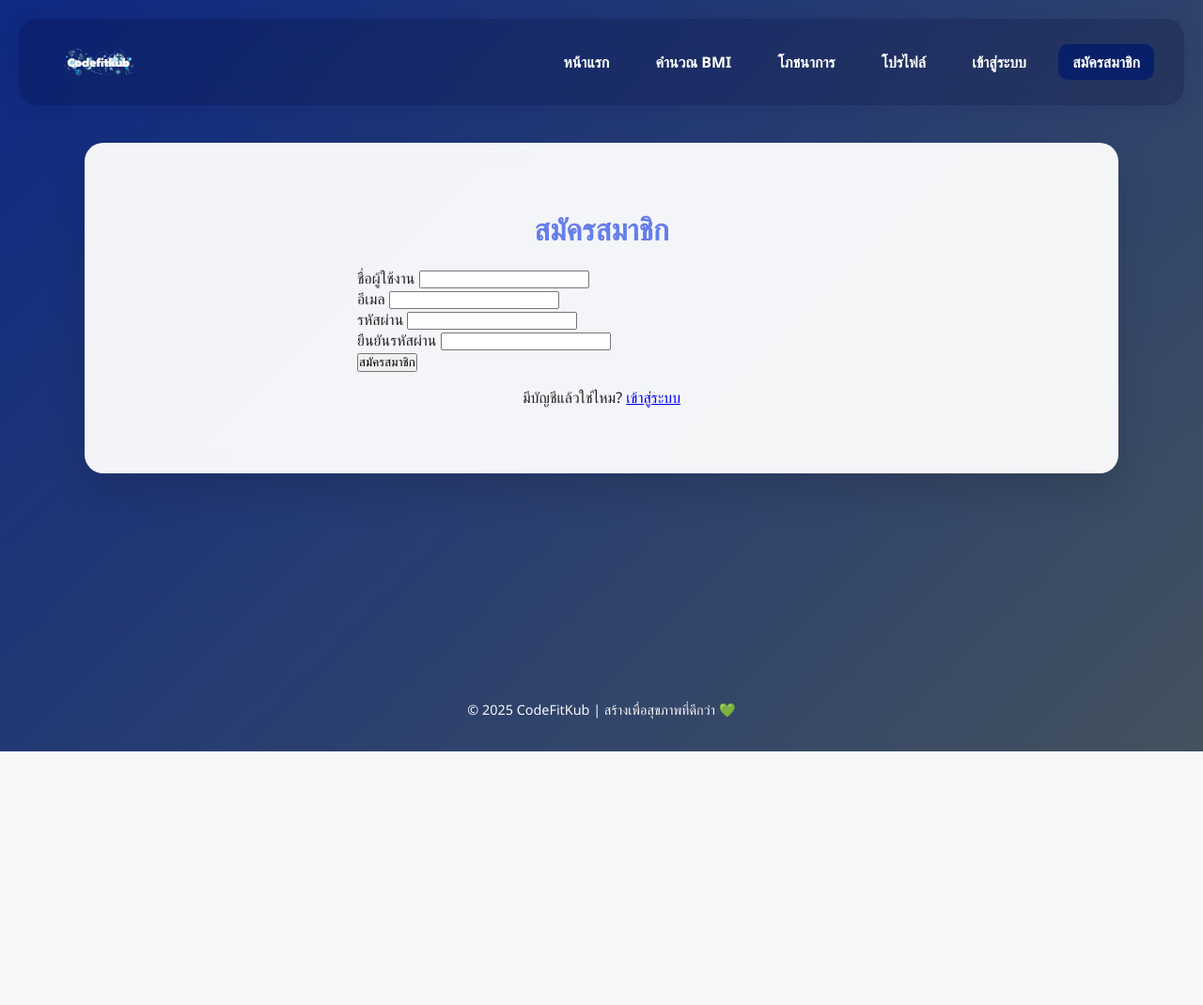
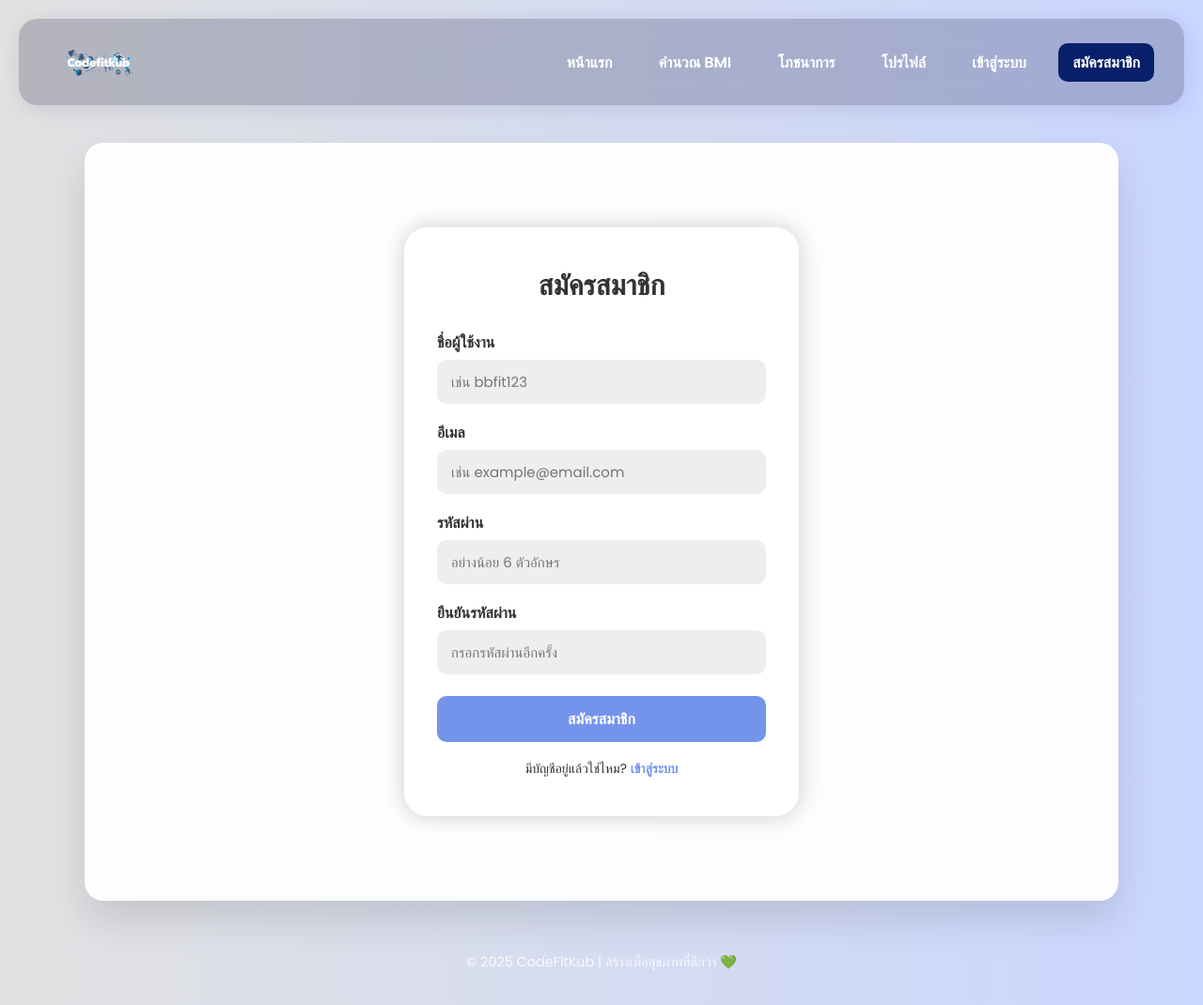
Before and after one commit to Nomu2448/Codefitkub, a Django app: page /register/ in a window 1280 px wide. Shown: the whole page at 94% size. Before the commit the page ends 800 px from the top, so only its background shows below. Run offline with Django 5.2, Linux system fonts and the light colour scheme.

Commit message:
fix register

```diff
--- a/templates/register.html
+++ b/templates/register.html
@@ -2,39 +2,160 @@
 
 {% block title %}สมัครสมาชิก - CodeFitKub{% endblock %}
 
+{% block extra_head %}
+<style>
+    @import url('https://fonts.googleapis.com/css2?family=Poppins:wght@300;400;500;600;700&display=swap');
+
+    * {
+        margin: 0;
+        padding: 0;
+        box-sizing: border-box;
+        font-family: "Poppins", sans-serif;
+    }
+
+    body {
+        background: linear-gradient(90deg, #e2e2e2, #c9d6ff);
+    }
+
+    .register-container {
+        max-width: 420px;
+        margin: 50px auto;
+        background: #fff;
+        border-radius: 25px;
+        box-shadow: 0 0 25px rgba(0,0,0,.2);
+        padding: 40px 35px;
+        text-align: center;
+        transition: .3s ease;
+    }
+
+    .register-container:hover {
+        transform: translateY(-2px);
+        box-shadow: 0 5px 30px rgba(0,0,0,.25);
+    }
+
+    .register-container h1 {
+        font-size: 30px;
+        color: #333;
+        margin-bottom: 25px;
+    }
+
+    .form-group {
+        text-align: left;
+        margin-bottom: 18px;
+    }
+
+    .form-group label {
+        font-weight: 600;
+        color: #333;
+        display: block;
+        margin-bottom: 6px;
+    }
+
+    .form-group input {
+        width: 100%;
+        padding: 12px 15px;
+        border-radius: 10px;
+        border: none;
+        background: #eee;
+        outline: none;
+        font-size: 15px;
+        color: #333;
+        transition: 0.3s;
+    }
+
+    .form-group input:focus {
+        background: #e6ebff;
+        box-shadow: 0 0 0 2px #7494ec inset;
+    }
+
+    button {
+        width: 100%;
+        padding: 12px;
+        border: none;
+        background: #7494ec;
+        color: #fff;
+        font-weight: 600;
+        border-radius: 10px;
+        cursor: pointer;
+        transition: 0.25s;
+        font-size: 16px;
+        margin-top: 5px;
+    }
+
+    button:hover {
+        background: #5f7ae2;
+    }
+
+    .switch {
+        text-align: center;
+        margin-top: 18px;
+        color: #333;
+        font-size: 14px;
+    }
+
+    .switch a {
+        color: #7494ec;
+        font-weight: 600;
+        text-decoration: none;
+    }
+
+    .switch a:hover {
+        text-decoration: underline;
+    }
+
+    @media screen and (max-width: 480px) {
+        .register-container {
+            margin: 30px 20px;
+            padding: 30px 25px;
+            border-radius: 20px;
+        }
+    }
+</style>
+{% endblock %}
+
 {% block content %}
-<div style="max-width:520px;margin:30px auto;">
-    <h1 style="text-align:center;color:#667eea;margin-bottom:20px;">สมัครสมาชิก</h1>
-
-    {% if messages %}
-        {% for message in messages %}
-            <div class="error" style="margin-bottom:12px;">{{ message }}</div>
-        {% endfor %}
-    {% endif %}
+<div class="register-container">
+    <h1>สมัครสมาชิก</h1>
 
     <form method="POST">
         {% csrf_token %}
         <div class="form-group">
             <label>ชื่อผู้ใช้งาน</label>
-            <input type="text" name="username" required minlength="3">
+            <input type="text" name="username" required minlength="3" placeholder="เช่น bbfit123">
         </div>
+
         <div class="form-group">
             <label>อีเมล</label>
-            <input type="email" name="email" required>
+            <input type="email" name="email" required placeholder="เช่น example@email.com">
         </div>
+
         <div class="form-group">
             <label>รหัสผ่าน</label>
-            <input type="password" name="password" required minlength="6">
+            <input type="password" name="password" required minlength="6" placeholder="อย่างน้อย 6 ตัวอักษร">
         </div>
+
         <div class="form-group">
             <label>ยืนยันรหัสผ่าน</label>
-            <input type="password" name="confirmPassword" required minlength="6">
+            <input type="password" name="confirmPassword" required minlength="6" placeholder="กรอกรหัสผ่านอีกครั้ง">
         </div>
+
         <button type="submit">สมัครสมาชิก</button>
     </form>
 
-    <div class="switch" style="text-align:center;margin-top:16px;">
-        มีบัญชีแล้วใช่ไหม? <a href="{% url 'login' %}">เข้าสู่ระบบ</a>
+    <div class="switch">
+        มีบัญชีอยู่แล้วใช่ไหม? <a href="{% url 'login' %}">เข้าสู่ระบบ</a>
     </div>
 </div>
+
+<script>
+    // เพิ่ม animation focus ตอนกรอก input
+    document.querySelectorAll('.form-group input').forEach(input => {
+        input.addEventListener('focus', e => {
+            e.target.style.background = '#e6ebff';
+        });
+        input.addEventListener('blur', e => {
+            e.target.style.background = '#eee';
+        });
+    });
+</script>
 {% endblock %}
```
Also changed, not shown: db.sqlite3.
